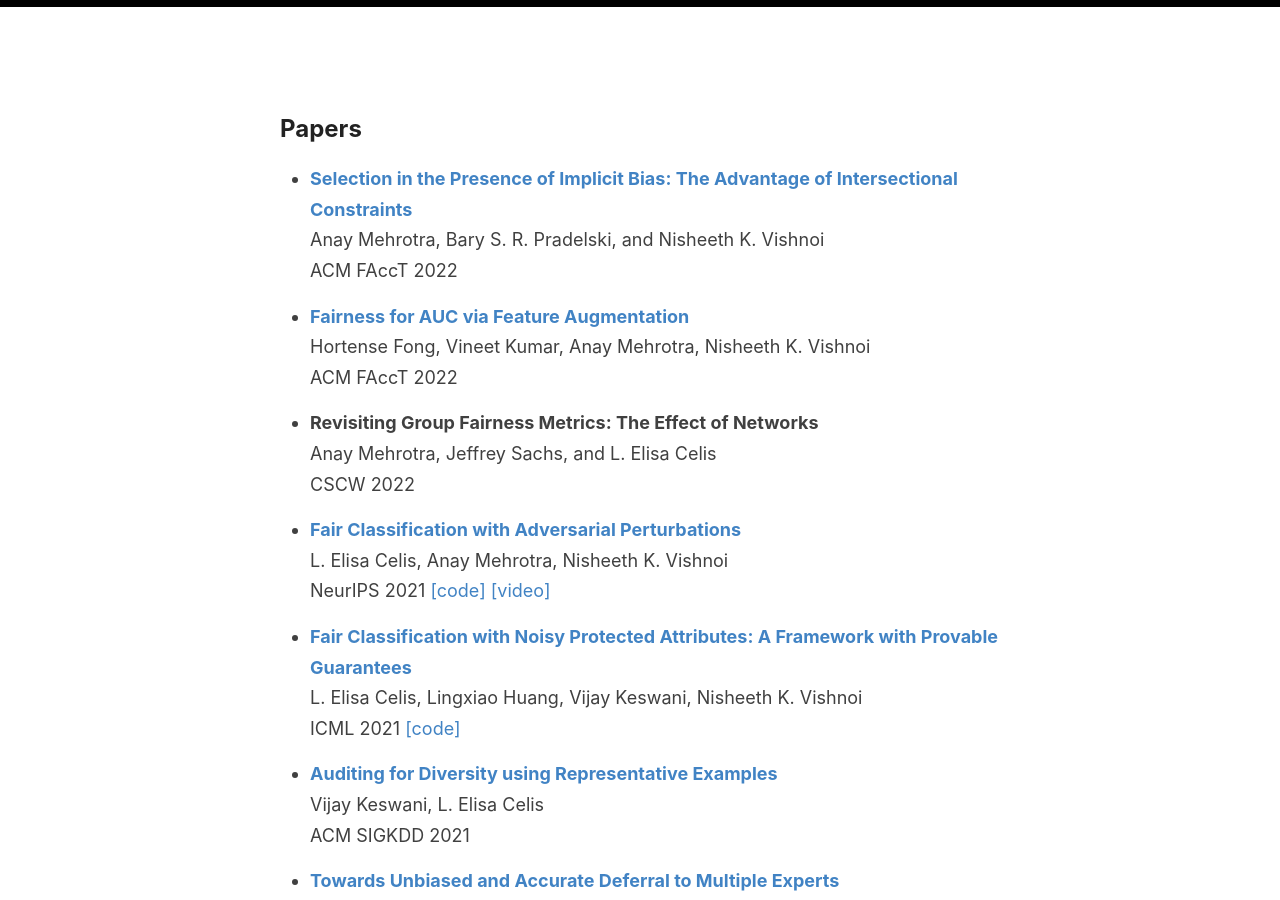
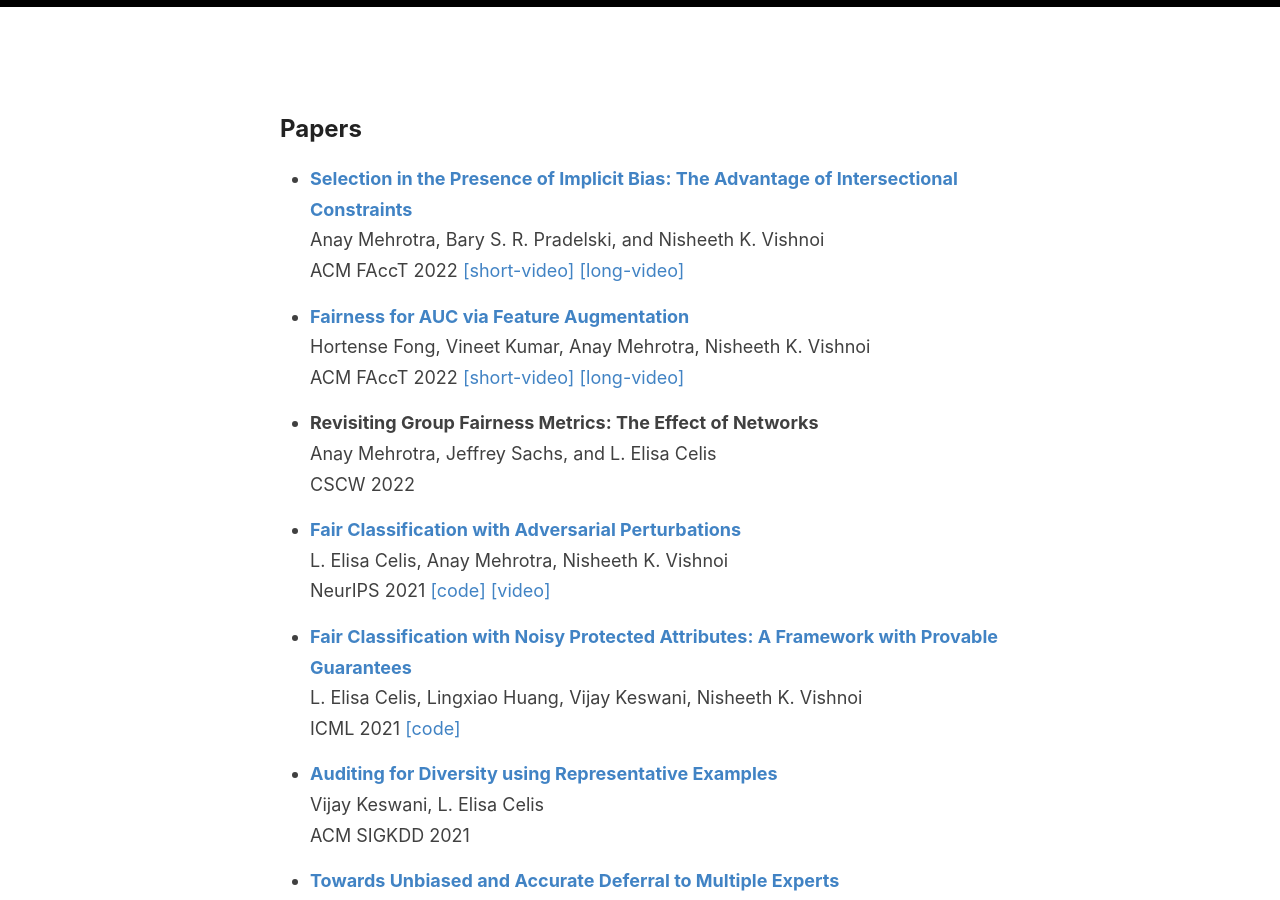
Before and after one commit to controlling-bias/controlling-bias.github.io, a Jekyll site: the page built from _posts/2020-07-23-papers.md, in a window 1280 px wide and 900 px high, scrolled down 1395 px. Built offline with Jekyll 4.4.1, drawn with Linux system fonts in a browser that asks for light colours.

Commit message:
Update 2020-07-23-papers.md

```diff
--- a/_posts/2020-07-23-papers.md
+++ b/_posts/2020-07-23-papers.md
@@ -4,11 +4,11 @@ layout: default
 
 *	[<b>Selection in the Presence of Implicit Bias: The Advantage of Intersectional Constraints</b>](https://arxiv.org/abs/2202.01661)\\
 	Anay Mehrotra, Bary S. R. Pradelski, and Nisheeth K. Vishnoi\\
-	ACM FAccT 2022
+	ACM FAccT 2022 [[short-video]](https://www.youtube.com/watch?v=1FC-am5XcJ8) [[long-video]](https://www.youtube.com/watch?v=lc3ekRrp4JA)
 
 *	[<b>Fairness for AUC via Feature Augmentation</b>](https://arxiv.org/abs/2111.12823)\\
 	Hortense Fong, Vineet Kumar, Anay Mehrotra, Nisheeth K. Vishnoi\\
-	ACM FAccT 2022
+	ACM FAccT 2022 [[short-video]](https://www.youtube.com/watch?v=gb0hz3_hKGM) [[long-video]](https://www.youtube.com/watch?v=Q3DeQIpAIYc)
 
 *	<b>Revisiting Group Fairness Metrics: The Effect of Networks</b>\\
 	Anay Mehrotra, Jeffrey Sachs, and L. Elisa Celis\\
```
